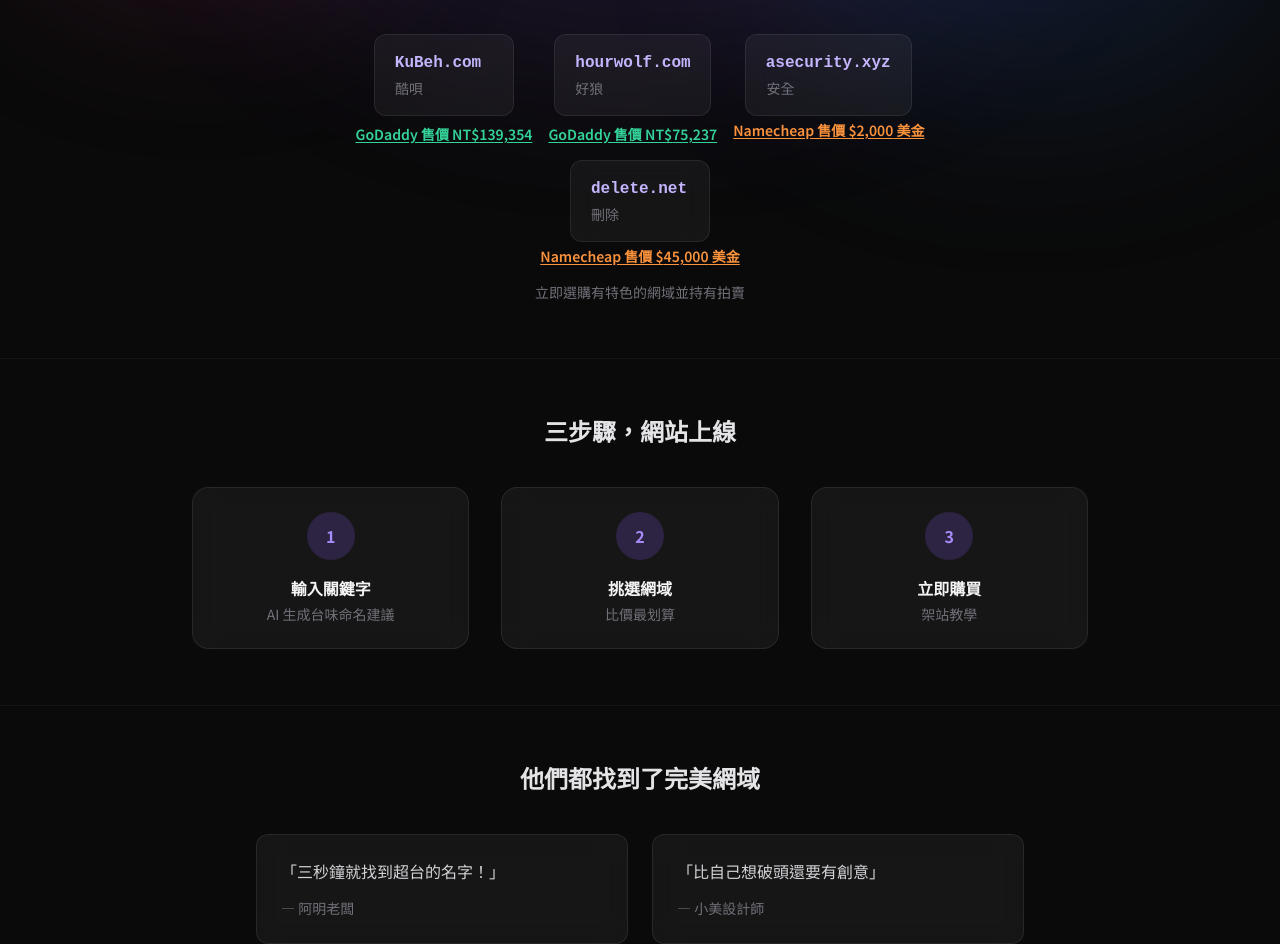
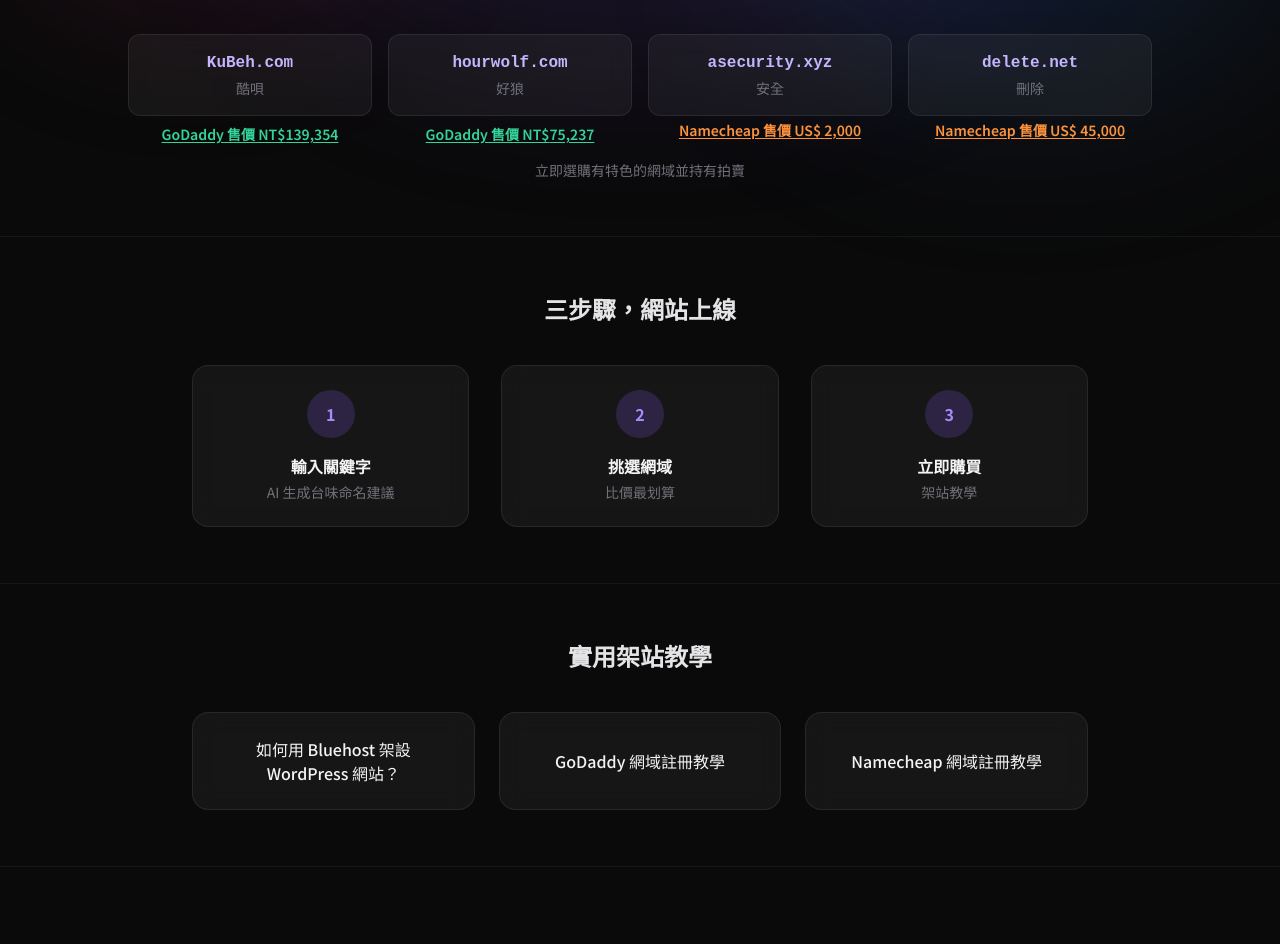
Before and after one commit to taiwan-namer/taiwan-namer, a Next.js app: page / in a window 1280 px wide. Shown: the part 589-1533 px from the top of the page. Built offline with nearby package versions, Linux system fonts and the light colour scheme.

Commit message:
Update UI and add affiliate buttons

```diff
--- a/app/(main)/page.tsx
+++ b/app/(main)/page.tsx
@@ -119,17 +119,17 @@
       <h2 className="text-xl font-semibold text-center text-zinc-200 mb-8">
         你知道買網域也能賺錢？
       </h2>
-      <div className="flex flex-wrap justify-center gap-4 max-w-3xl mx-auto">
+      <div className="grid grid-cols-4 gap-3 sm:gap-4 max-w-5xl mx-auto">
         {examples.map(({ domain, name, meaning, sellPrice, namecheapPrice }) => (
-          <div key={domain} className="flex flex-col items-center">
+          <div key={domain} className="flex flex-col items-center min-w-0 text-center">
             <Link
               href={`/results?q=${encodeURIComponent(name)}`}
-              className="glass rounded-xl px-5 py-4 border border-white/10 hover:border-violet-500/30 transition-all text-left min-w-[140px]"
+              className="glass rounded-xl px-3 sm:px-5 py-4 border border-white/10 hover:border-violet-500/30 transition-all w-full"
             >
-              <span className="font-mono font-semibold text-violet-300 block truncate">
+              <span className="font-mono font-semibold text-violet-300 block truncate whitespace-nowrap">
                 {domain}
               </span>
-              <span className="text-zinc-500 text-sm">{meaning}</span>
+              <span className="text-zinc-500 text-sm whitespace-nowrap">{meaning}</span>
             </Link>
             {sellPrice != null && (
               <Link
@@ -137,7 +137,7 @@
                 target="_blank"
                 rel="noopener noreferrer"
                 onClick={() => trackEvent("outbound_vendor", { vendor: "godaddy", domain })}
-                className="mt-2 text-sm font-semibold text-emerald-400 hover:text-emerald-300 underline underline-offset-2"
+                className="mt-2 text-sm font-semibold text-emerald-400 hover:text-emerald-300 underline underline-offset-2 whitespace-nowrap"
               >
                 GoDaddy 售價 NT${sellPrice}
               </Link>
@@ -148,9 +148,9 @@
                 target="_blank"
                 rel="noopener noreferrer"
                 onClick={() => trackEvent("outbound_vendor", { vendor: "namecheap", domain })}
-                className="mt-1 text-sm font-semibold text-orange-400 hover:text-orange-300 underline underline-offset-2"
+                className="mt-1 text-sm font-semibold text-orange-400 hover:text-orange-300 underline underline-offset-2 whitespace-nowrap"
               >
-                Namecheap 售價 ${namecheapPrice} 美金
+                Namecheap 售價 US$ {namecheapPrice}
               </Link>
             )}
           </div>
@@ -188,33 +188,6 @@
             <h3 className="font-semibold text-zinc-100 mb-1">{title}</h3>
             <p className="text-zinc-500 text-sm">{desc}</p>
           </div>
-        ))}
-      </div>
-    </section>
-  );
-}
-
-/** Social Proof - 使用者見證 */
-function Testimonials() {
-  const items = [
-    { quote: "三秒鐘就找到超台的名字！", author: "阿明老闆" },
-    { quote: "比自己想破頭還要有創意", author: "小美設計師" },
-  ];
-
-  return (
-    <section className="py-14 px-6 border-t border-white/5">
-      <h2 className="text-2xl font-semibold text-center text-zinc-200 mb-10">
-        他們都找到了完美網域
-      </h2>
-      <div className="grid grid-cols-1 md:grid-cols-2 gap-6 max-w-3xl mx-auto">
-        {items.map(({ quote, author }) => (
-          <blockquote
-            key={author}
-            className="glass rounded-xl p-6 border border-white/5"
-          >
-            <p className="text-zinc-300 mb-3">「{quote}」</p>
-            <cite className="text-zinc-500 text-sm not-italic">— {author}</cite>
-          </blockquote>
         ))}
       </div>
     </section>
@@ -313,7 +286,6 @@
       <TrustBar />
       <PreviewResults />
       <HowItWorks />
-      <Testimonials />
       <BlogPreview />
       <HostingSection />
       <FooterCTA />
```
